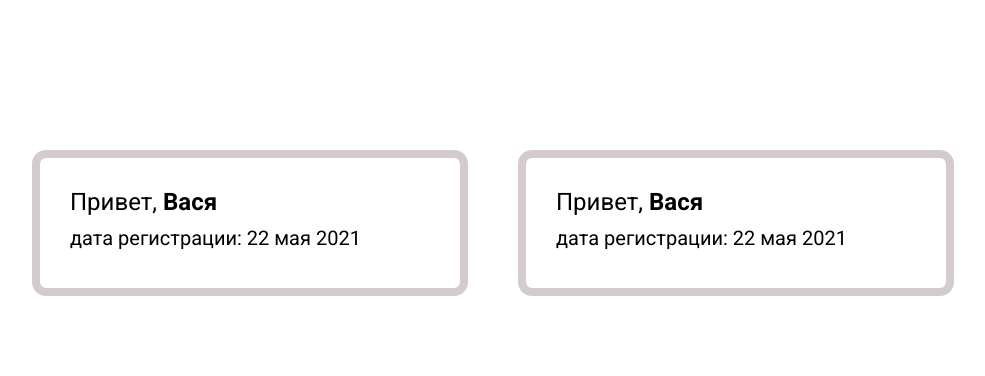
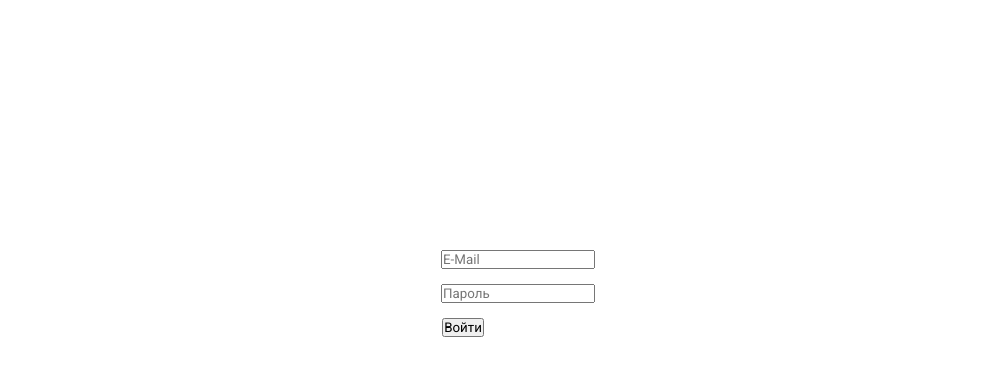
Before and after one commit to lavrushka00/tutorials, a React (Create React App) app: page / in a window 1280 px wide. Shown: the top 376 px of the page, without its empty margins (122-1107 px from the left). Built offline with nearby package versions, Linux system fonts and the light colour scheme.

Commit message:
Урок №2

```diff
--- a/src/App.css
+++ b/src/App.css
@@ -38,3 +38,21 @@
 
     font-weight: inherit;
 }
+
+
+.form {
+  display: flex;
+  flex-direction: column;
+  width: 100%;
+  height: 100px;
+  margin-top: 250px;
+
+  align-items: center;
+}
+.form input {
+  width: 150px;
+  margin-bottom: 15px;
+}
+.form button {
+  margin-right: 110px;
+}
--- a/src/index.js
+++ b/src/index.js
@@ -1,7 +1,8 @@
 import React from 'react';
 import ReactDOM from 'react-dom';
 
-import App from './tutorial-1/App';
+//import App from './tutorial-1/App';
+import App from './toturial-2/App';
 
 
 ReactDOM.render(
--- /dev/null
+++ b/src/toturial-2/App.js
@@ -0,0 +1,38 @@
+import React from "react";
+import "../App.css"
+
+function App() {
+    let email = ""
+    let password = ""
+
+    function handleSubmit(e){
+        email = e.target[0].value
+        password = e.target[1].value
+
+       if(email === '' || password === '')
+       {
+           alert("Заполните поля!")
+       }else
+       {
+           console.log({email, password})
+           e.target[0].value = ''
+           e.target[1].value = ''
+       }
+       e.preventDefault();
+    }
+
+
+    return(
+        <div>
+            <form  className="form" onSubmit ={(e) =>handleSubmit(e)}>
+                <input  type = "text" placeholder="E-Mail"/>
+                <input  type = "password" placeholder="Пароль"/>
+                <button type = "reset submit">Войти</button>
+            </form>
+        </div>
+    )
+}
+
+
+
+export default App;
--- a/src/tutorial-1/App.js
+++ b/src/tutorial-1/App.js
@@ -54,7 +54,7 @@ function App() {
     <div className="body">
       <ClassComponent name="Вася" registredAt={new Date(2021, 5, 22)} />
 
-      <FunctComponent name="Вася" registredAt={new Date(2021, 5, 22)} />
+      <FunctComponent name="Васsя" registredAt={new Date(2021, 5, 22)} />
     </div>
   );
 }
```
